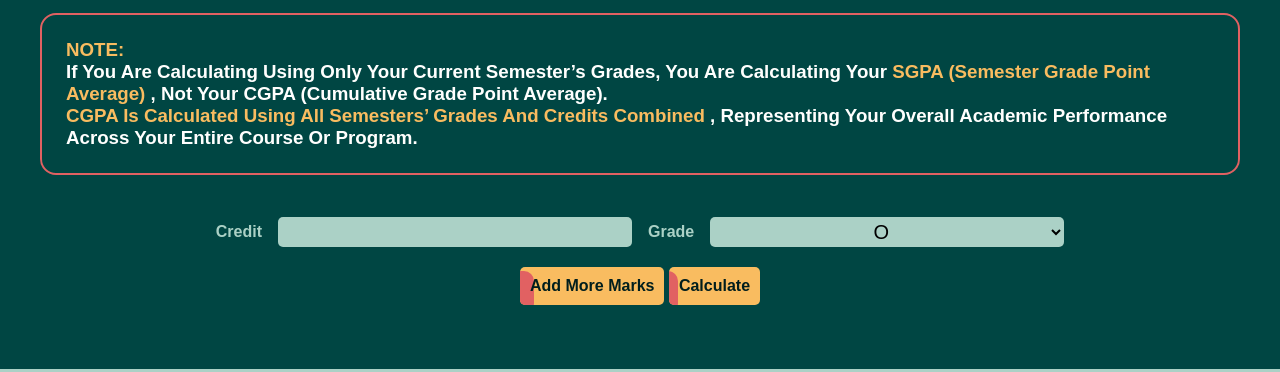
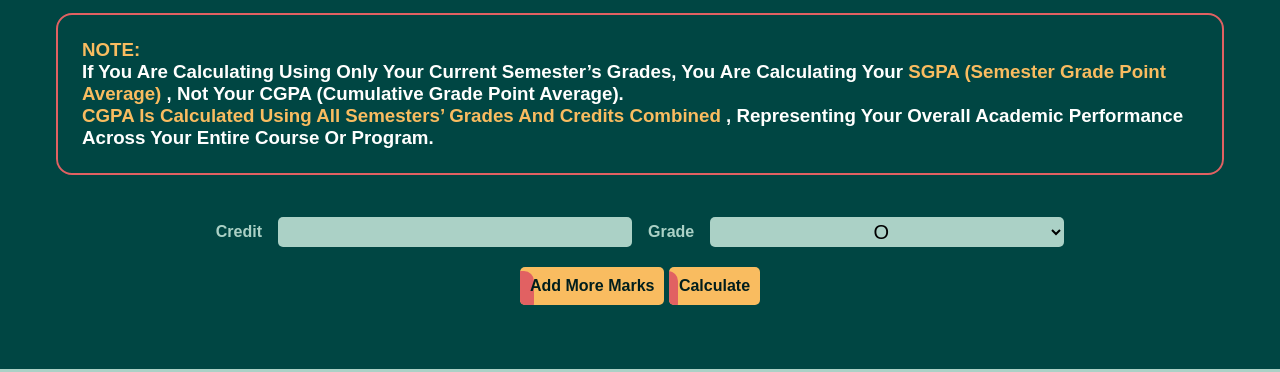
Before and after one commit to dctn/CGPA_calculator, a plain HTML site: page index.html in a window 1280 px wide. Shown: the part 88-460 px from the top of the page. Drawn offline with nearby package versions, Linux system fonts and the light colour scheme.

Commit message:
added padding on x

```diff
--- a/style.css
+++ b/style.css
@@ -34,13 +34,6 @@ h1,h2,h3,h5,h6{
     color: var(--hightlight_text);
 }
 
-.title{
-    /*text-align: center;*/
-    text-transform: capitalize;
-    border: 2px solid var(--third_color);
-    padding: 1.5rem;
-    border-radius: 1rem;
-}
 
 
 
@@ -53,7 +46,7 @@ h1,h2,h3,h5,h6{
     /*background: red;*/
     margin: 0 auto;
     margin-top: 2rem;
-
+    /*margin-bottom: 30rem;*/
 }
 
 #strik{
@@ -72,6 +65,16 @@ h1,h2,h3,h5,h6{
     background-color: var(--hightlight_text);
     z-index: 1;
 }
+
+.title{
+    /*text-align: center;*/
+    text-transform: capitalize;
+    border: 2px solid var(--third_color);
+    padding: 1.5rem;
+    border-radius: 1rem;
+    margin: 0 1rem;
+}
+
 
 .btns{
     align-self: center;
```
